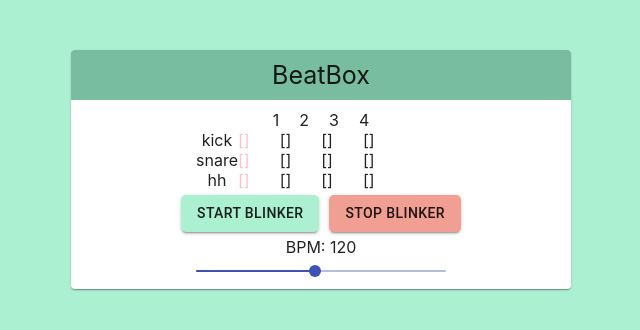
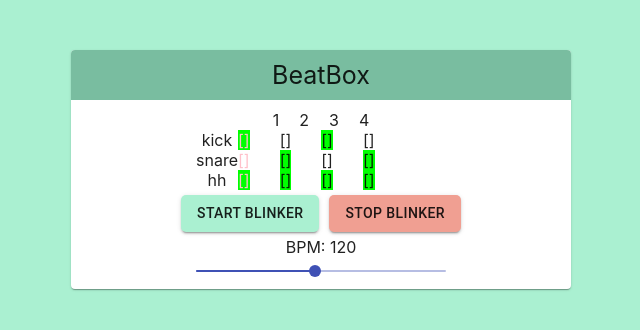
Before and after one commit to N8ers/beat-box, a React (Create React App) app: page / in a window 1280 px wide. Shown: the top 330 px of the page, without its empty margins (319-959 px from the left). Built offline with nearby package versions, Linux system fonts and the light colour scheme.

Commit message:
set grid values in state + toggleable

```diff
--- a/src/App.css
+++ b/src/App.css
@@ -31,6 +31,10 @@
   color: pink;
 }
 
+.selected-box {
+  background-color: lime;
+}
+
 .w250 {
   width: 250px;
   margin: 0 auto;
--- a/src/BeatGrid.js
+++ b/src/BeatGrid.js
@@ -1,14 +1,30 @@
 import React from "react";
 import { Grid } from "@material-ui/core";
 
-function BeatGrid(props) {
-  let measures = [1, 2, 3, 4];
-  let liteGrid = [
-    { kick: [1,0,1,0] },
-    { snare: [0,1,0,1] },
-    { hh: [1,1,1,1] },
-  ]
+class BeatGrid extends React.Component {
+  constructor(props) {
+    super(props);
+    this.state = {
+      measures: [1, 2, 3, 4],
+      liteGrid: {
+        kick: [1, 0, 1, 0],
+        snare: [0, 1, 0, 1],
+        hh: [1, 1, 1, 1],
+      },
+    };
+  }
 
+  toggleLite = (beat, kitPiece) => {
+    let newGrid = this.state.liteGrid;
+    let newValue = newGrid[kitPiece][beat - 1] === 0 ? 1 : 0;
+    newGrid[kitPiece][beat - 1] = newValue;
+
+    this.setState({
+      liteGrid: newGrid,
+    });
+  };
+
+  render() {
     return (
       <div className="w250">
         <Grid container spacing={0}>
@@ -18,13 +34,49 @@ function BeatGrid(props) {
             <Grid item>hh</Grid>
           </Grid>
 
-        {measures.map((beat) => {
+          {this.state.measures.map((beat) => {
             return (
-            <Grid key={"beat" + beat} id={"beat" + beat} container item xs={2}>
-              <Grid className={props.beat === beat ? "lite" : ""}>
-                <Grid item>[]</Grid>
-                <Grid item>[]</Grid>
-                <Grid item>[]</Grid>
+              <Grid
+                key={"beat" + beat}
+                id={"beat" + beat}
+                container
+                item
+                xs={2}
+              >
+                <Grid className={this.props.beat === beat ? "lite" : ""}>
+                  <Grid
+                    item
+                    onClick={() => this.toggleLite(beat, "kick")}
+                    className={
+                      this.state.liteGrid["kick"][beat - 1] === 1
+                        ? "selected-box"
+                        : ""
+                    }
+                  >
+                    []
+                  </Grid>
+                  <Grid
+                    item
+                    onClick={() => this.toggleLite(beat, "snare")}
+                    className={
+                      this.state.liteGrid["snare"][beat - 1] === 1
+                        ? "selected-box"
+                        : ""
+                    }
+                  >
+                    []
+                  </Grid>
+                  <Grid
+                    item
+                    onClick={() => this.toggleLite(beat, "hh")}
+                    className={
+                      this.state.liteGrid["hh"][beat - 1] === 1
+                        ? "selected-box"
+                        : ""
+                    }
+                  >
+                    []
+                  </Grid>
                 </Grid>
               </Grid>
             );
@@ -33,5 +85,6 @@ function BeatGrid(props) {
       </div>
     );
   }
+}
 
 export default BeatGrid;
```
Lines whose indentation alone changed are shown as unchanged.
